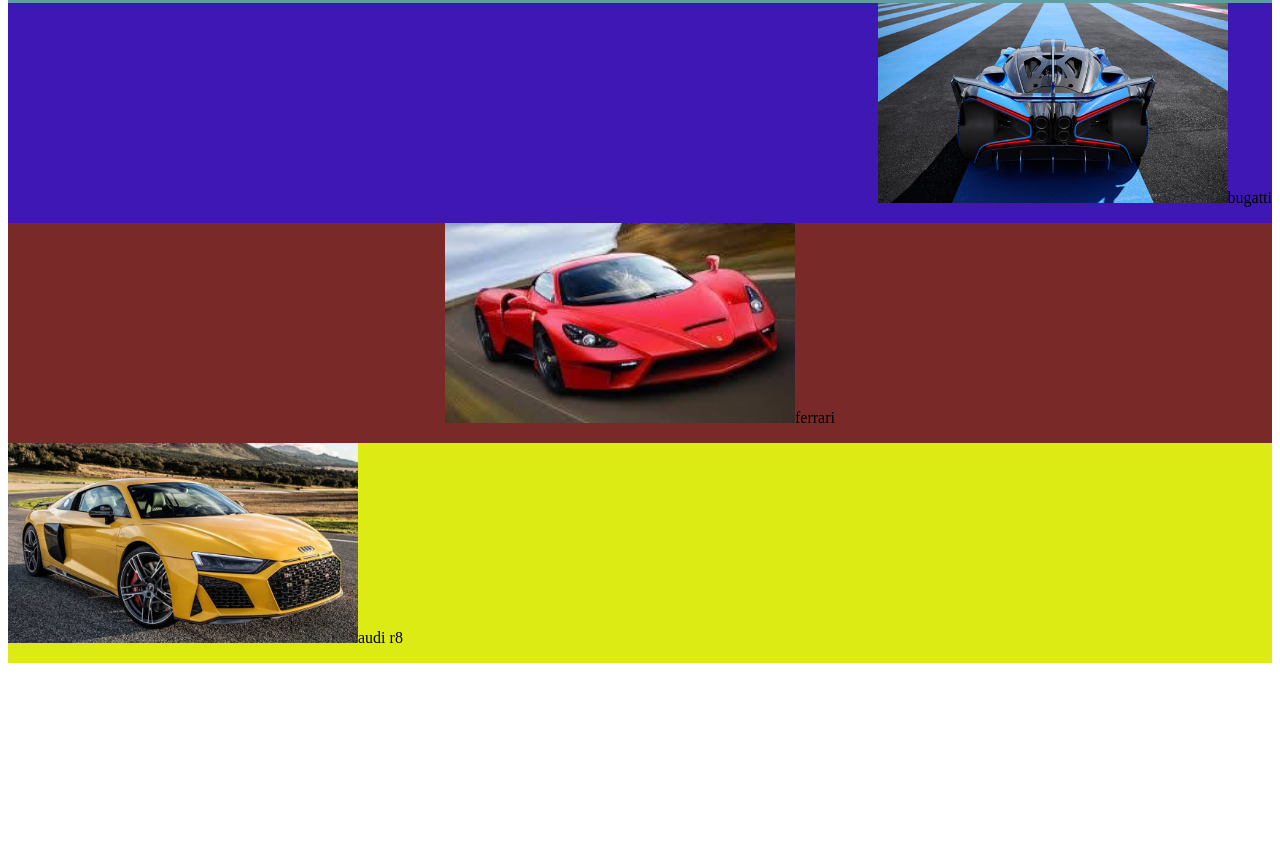
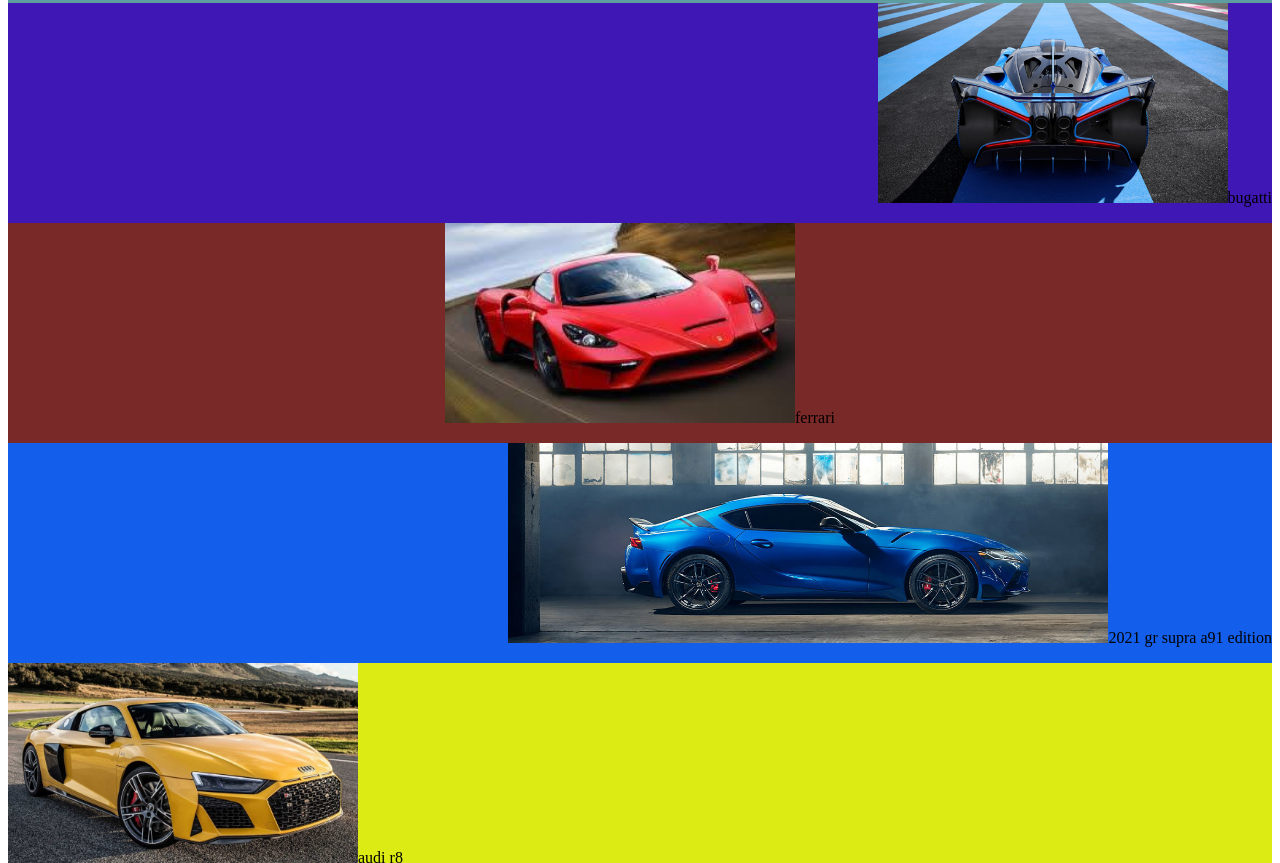
Before and after one commit to NoahReid091208/me, a plain HTML site: page index.html in a window 1280 px wide. Shown: the part 331-1194 px from the top of the page. Before the commit the page ends 1002 px from the top, so only its background shows below. Drawn offline with Linux system fonts and the light colour scheme.

Commit message:
Add files via upload

```diff
--- a/index.html
+++ b/index.html
@@ -32,8 +32,14 @@
 <p>ferrari</p>
 </div>
 
+<div class = "toyotagrid">
+    <a href = "https://www.toyota.com/configurator/build/step/model/year/2021/series/gr-supra/model/2377">
+        <img src="supra.jpg" width=600 height=200/></a>
+    <p>2021 gr supra a91 edition</p>
+    </div>
+
 <div class = "audir8grid">
-    <a href = "https://www.ferrari.com/en-US">
+    <a href = "https://www.audiusa.com/us/web/en/models/r8/r8-coupe/2021/overview/engine.html">
         <img src="audi-r8.jpg" width=350 height=200/></a>
     <p>audi r8</p>
     </div>
--- a/style.css
+++ b/style.css
@@ -31,3 +31,11 @@
     align-items: baseline;
     justify-content:  flex-start;
 }
+
+.toyotagrid{
+    background-color: rgb(19, 95, 235);
+    display: flex;
+    flex-wrap: wrap;
+    align-items: baseline;
+    justify-content:  flex-end;
+}
```
Also changed, not shown: supra.jpg (added), toyota.jpg (added).
